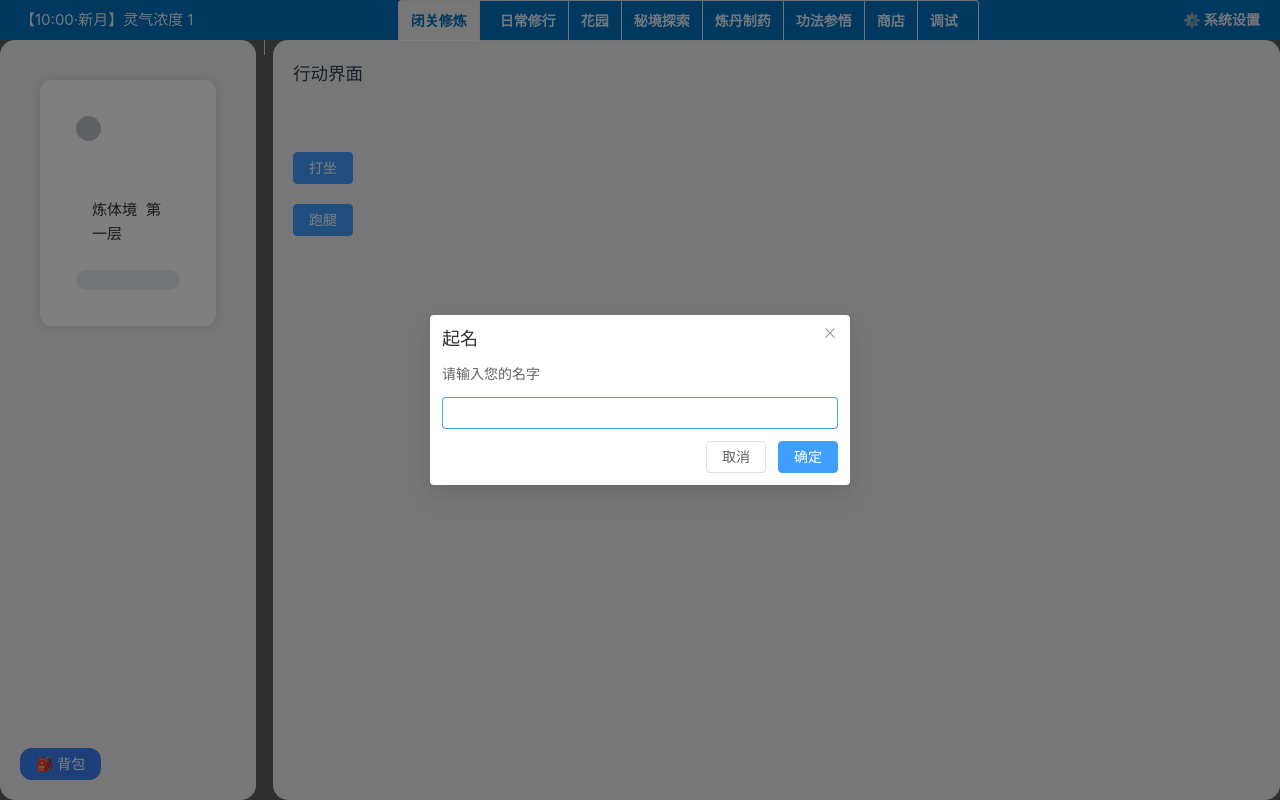
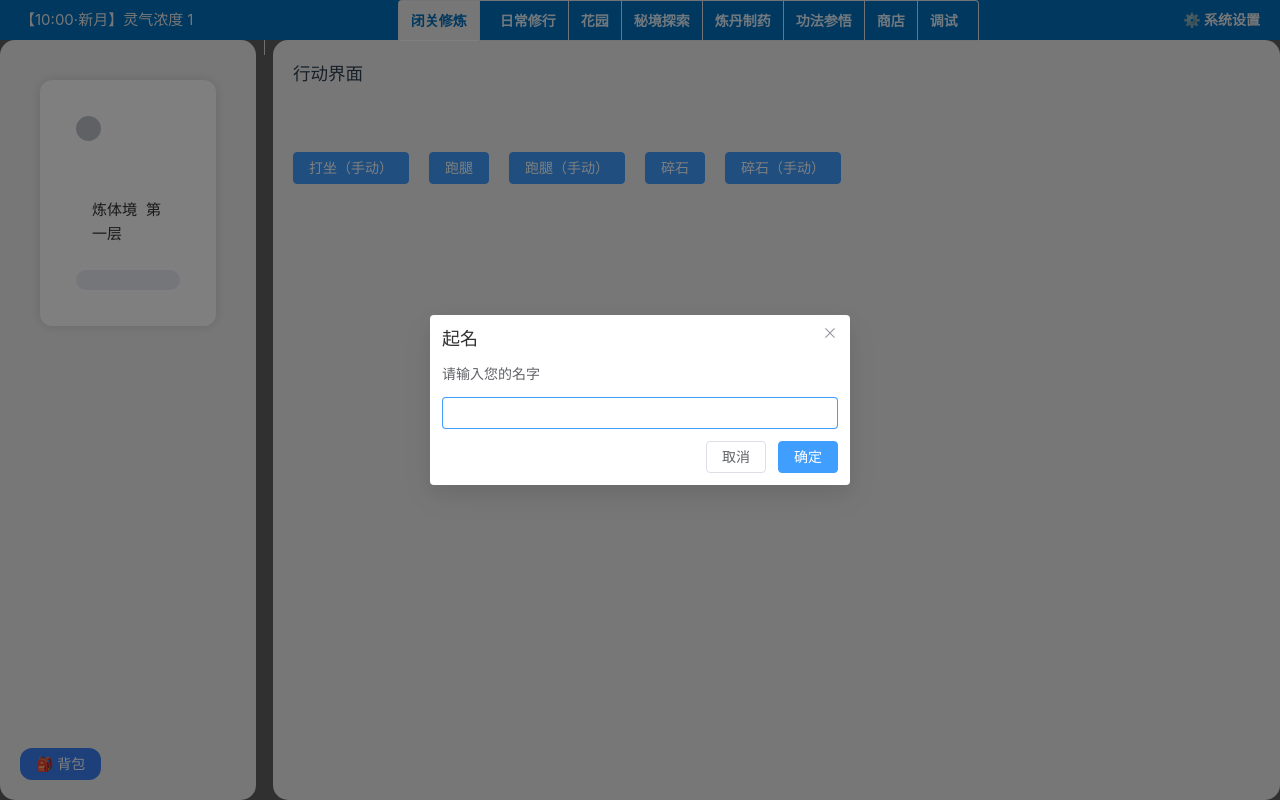
Before and after one commit to gjy1992/CultivatingLoop, a Vue app: page /action in a window 1280 px wide. Built offline with nearby package versions, Linux system fonts and the light colour scheme; the HTML template or start-up script is replaced by a standard one.

Commit message:
凡人阶段流程处理

```diff
--- a/src/modules/Constitution.ts
+++ b/src/modules/Constitution.ts
@@ -91,3 +91,15 @@ const constitutionLists: { [key: string]: Constitution } = {
 
 export default constitutionLists
 export type { Constitution, ConstitutionData }
+
+//心法、被动法术
+const passiveSpells: { [key: string]: Constitution } = {
+  基础吐纳术: {
+    name: '基础吐纳术',
+    description: '基础吐纳术，修仙的基础',
+    level: 1,
+    canLevelUp: false,
+    effect: () => '学会了打坐',
+    unlock: (user: UserStoreType) => false,
+  },
+}
--- a/src/modules/actions.ts
+++ b/src/modules/actions.ts
@@ -7,6 +7,8 @@ interface Action {
   cooldown: number
   minmajorRealm: number
   maxmajorRealm: number
+  immediate?: boolean // 是否立即生效
+  // 立即生效的技能，持续时间和冷却时间不生效
   cost?: (user: UserStoreType) => void
   effect?: (user: UserStoreType) => void
   unlock?: (user: UserStoreType) => boolean //额外解锁条件
@@ -21,8 +23,23 @@ const ActionsMap: Record<string, Action> = {
     cooldown: 10,
     minmajorRealm: 0,
     maxmajorRealm: 3,
+    unlock: (user) => {
+      return user.hasPassiveSkills('基础吐纳术')
+    },
     effect: (user) => {
       user.qiSystem.currentQi += 10
+    },
+  },
+  '打坐（手动）': {
+    name: '打坐（手动）',
+    description: '倾听/感受/思考……\n收益：每次1点灵气',
+    duration: 10,
+    cooldown: 10,
+    minmajorRealm: 0,
+    maxmajorRealm: 3,
+    immediate: true,
+    effect: (user) => {
+      user.qiSystem.currentQi += 1
     },
   },
   跑腿: {
@@ -42,6 +59,65 @@ const ActionsMap: Record<string, Action> = {
       return user.combat.health.current <= 1
     },
   },
+  '跑腿（手动）': {
+    name: '跑腿（手动）',
+    description: '只要996，月入30万不是梦\n消耗：1点生命值\n收益：10-20铜币',
+    duration: 5,
+    cooldown: 5,
+    minmajorRealm: 0,
+    maxmajorRealm: 3,
+    immediate: true,
+    cost: (user) => {
+      user.combat.health.current -= 1
+    },
+    effect: (user) => {
+      user.resources.money += 5
+    },
+    disable: (user) => {
+      return user.combat.health.current <= 1
+    },
+  },
+  碎石: {
+    name: '碎石',
+    description: '80，80，80……\n消耗：5点生命值\n收益：2铜币，10%概率获得1下品灵石',
+    duration: 20,
+    cooldown: 20,
+    minmajorRealm: 1,
+    maxmajorRealm: 100,
+    cost: (user) => {
+      user.combat.health.current -= 5
+    },
+    effect: (user) => {
+      user.resources.money += 2
+      if (Math.random() < 0.1) {
+        user.resources.magicStoneLow += 1
+      }
+    },
+    disable: (user) => {
+      return user.combat.health.current <= 5
+    },
+  },
+  '碎石（手动）': {
+    name: '碎石（手动）',
+    description: '160，160，160……\n消耗：20点生命值\n收益：5铜币，20%概率获得1下品灵石',
+    duration: 20,
+    cooldown: 20,
+    minmajorRealm: 1,
+    maxmajorRealm: 100,
+    immediate: true,
+    cost: (user) => {
+      user.combat.health.current -= 20
+    },
+    effect: (user) => {
+      user.resources.money += 5
+      if (Math.random() < 0.2) {
+        user.resources.magicStoneLow += 1
+      }
+    },
+    disable: (user) => {
+      return user.combat.health.current <= 20
+    },
+  },
 }
 
 interface ActionsData {
--- a/src/stores/bag.ts
+++ b/src/stores/bag.ts
@@ -1,5 +1,7 @@
 // stores/bag.ts
 import { defineStore } from 'pinia'
+import { ItemDB } from './itemsdata/items'
+import { useUserStore } from './user'
 
 export interface BagItem {
   id: string
@@ -14,17 +16,23 @@ export const useBagStore = defineStore('bag', {
   actions: {
     // 添加物品（自动堆叠）
     addItem(id: string, amount: number = 1) {
-      const existing = this.items.find(item => item.id === id)
+      const existing = this.items.find((item) => item.id === id)
       if (existing) {
         existing.amount += amount
       } else {
         this.items.push({ id, amount })
       }
+      //功法自动学习
+      if (id.startsWith('skill_')) {
+        const skillname = ItemDB[id].metadata || ''
+        const user = useUserStore()
+        user.learnPassiveSkills(skillname)
+      }
     },
 
     // 移除物品
     removeItem(id: string, amount: number = 1) {
-      const index = this.items.findIndex(item => item.id === id)
+      const index = this.items.findIndex((item) => item.id === id)
       if (index === -1) return false
 
       const item = this.items[index]
@@ -37,7 +45,7 @@ export const useBagStore = defineStore('bag', {
 
     // 获取某个物品数量
     getItemAmount(id: string) {
-      return this.items.find(item => item.id === id)?.amount || 0
+      return this.items.find((item) => item.id === id)?.amount || 0
     },
 
     // 清空背包
--- a/src/stores/user.ts
+++ b/src/stores/user.ts
@@ -11,6 +11,7 @@ import ActionsMap from '@/modules/actions'
 import type { Action, ActionsData } from '@/modules/actions'
 import GardenModule from '@/modules/gardenModule'
 import type { GardenData } from '@/modules/gardenModule'
+import { useBagStore } from './bag'
 
 const Param = {
   Q0: 200, // 炼体境第一层基础值（建议100~500）
@@ -81,16 +82,16 @@ interface ResourcesSystem {
 }
 
 export const currencyNameMap: Record<keyof ResourcesSystem, string> = {
-  WarehouseLevel: "仓库等级", //仓库等级
-  money: "铜币", //铜币 资源默认值为-1，方便在系统未开启的时候不显示
-  magicStoneLow: "下品灵石", //下品灵石 无存储量
-  magicStoneMid: "中品灵石", //中品灵石 无存储量
-  magicStoneHigh: "上品灵石", //上品灵石 无存储量
-  magicStoneTop: "极品灵石", //极品灵石 无存储量
-  minHerbs: "普通草药", //普通草药，卖钱 存储量为仓库等级*1000
-  midHerbs: "中级草药", //中级草药，灵气池、宗门任务 存储量为仓库等级*100
-  maxHerbs: "高级草药", //高级草药，炼丹 存储量为仓库等级*10
-  contribution: "宗门贡献", // 宗门贡献
+  WarehouseLevel: '仓库等级', //仓库等级
+  money: '铜币', //铜币 资源默认值为-1，方便在系统未开启的时候不显示
+  magicStoneLow: '下品灵石', //下品灵石 无存储量
+  magicStoneMid: '中品灵石', //中品灵石 无存储量
+  magicStoneHigh: '上品灵石', //上品灵石 无存储量
+  magicStoneTop: '极品灵石', //极品灵石 无存储量
+  minHerbs: '普通草药', //普通草药，卖钱 存储量为仓库等级*1000
+  midHerbs: '中级草药', //中级草药，灵气池、宗门任务 存储量为仓库等级*100
+  maxHerbs: '高级草药', //高级草药，炼丹 存储量为仓库等级*10
+  contribution: '宗门贡献', // 宗门贡献
 }
 
 export type { ResourcesSystem }
@@ -376,6 +377,18 @@ class AdventureCombat {
 const combatMgr = new AdventureCombat() // 战斗管理器实例
 export { combatMgr } // 导出战斗管理器实例
 
+interface SkillData {
+  name: string // 技能名称
+  level: number // 技能等级
+}
+
+type UserCondition = (user: UserStoreType) => boolean
+const LevelUpRequirements: [UserCondition?] = [
+  (user) => {
+    return user.hasPassiveSkills('基础吐纳术')
+  },
+]
+
 export const useUserStore = defineStore('user', {
   state: () => ({
     name: '',
@@ -454,21 +467,33 @@ export const useUserStore = defineStore('user', {
       experienceToNextLevel: 0,
       upgradeCost: 0,
     }), //花园数据
+    //心法和被动技能
+    passiveSkills: reactive<Record<string, SkillData>>({}), //被动技能
   }),
   actions: {
     // majorRealmsName
     majorRealmsName(): string {
+      if (this.realmStatus.majorRealm == 0) {
+        return '凡人'
+      }
       const arr = ['炼体', '筑基', '金丹', '元婴', '化神', '合体', '渡劫']
-      return arr[this.realmStatus.majorRealm - 1]
+      return arr[this.realmStatus.majorRealm - 1] + '境'
     },
     // minorRealmsName
     minorRealmsName(): string {
+      if (this.realmStatus.majorRealm == 0) {
+        return ''
+      }
       const arr = ['一', '二', '三', '四', '五', '六', '七', '八', '九']
       return '第' + arr[this.realmStatus.minorRealm - 1] + '层'
     },
     // 计算当前境界突破所需灵气
     calculateRequiredQi() {
       const { majorRealm, minorRealm } = this.realmStatus
+      if (majorRealm == 0) {
+        this.realmStatus.requiredQi = 0
+        return
+      }
       const R = majorRealm - 1 // 大境界
       const r = minorRealm - 1 // 小境界
       let Q0 = Param.Q0 * Math.pow(1 + Param.a, R) * (1 + Param.b * r) * GammaCoef(R, r)
@@ -510,7 +535,12 @@ export const useUserStore = defineStore('user', {
     },
     CanLevelUp(): boolean {
       // 判断是否可以突破
-      return this.qiSystem.currentQi >= this.realmStatus.requiredQi
+      let r = this.qiSystem.currentQi >= this.realmStatus.requiredQi
+      if (this.realmStatus.minorRealm == 9 || this.realmStatus.majorRealm == 0) {
+        const req_func = LevelUpRequirements[this.realmStatus.majorRealm]
+        if (req_func) r = r && req_func(this)
+      }
+      return r
     },
     LevelUp(): void {
       // 增加当前境界小境界
@@ -556,6 +586,7 @@ export const useUserStore = defineStore('user', {
       }
       // 计算当前突破所需灵气
       this.calculateRequiredQi()
+      this.updateActions()
     },
     // 分配灵根点数
     DistributePoints(key: keyof ElementSystem): void {
@@ -623,7 +654,7 @@ export const useUserStore = defineStore('user', {
 
       this.resources.money = Math.max(0, Math.round(this.resources.money * 0.1)) // 金钱重置
       if (this.constitutions.find((a) => a.name == '轮回圣体') === undefined) {
-        this.realmStatus.majorRealm = 1 // 大境界（1-7对应文档境界体系）
+        this.realmStatus.majorRealm = 0 // 大境界（1-7对应文档境界体系）
         this.realmStatus.minorRealm = 1 // 小境界（1-9）
       } else {
         let lv = (this.realmStatus.majorRealm - 1) * 10 + this.realmStatus.minorRealm - 1
@@ -637,12 +668,24 @@ export const useUserStore = defineStore('user', {
       this.qiSystem.concentrationFactor = 1.0 // 当前灵气浓度（0.0-1.0）
       this.qiSystem.lastUpdateTime = new Date().getTime() // 用于离线收益计算
       this.qiSystem.autoGainPerSec = 1 // 自动挂机速率（根据灵根计算）
+      // 剩余属性点有一定程度的继承
+      this.element.unusedPoints =
+        5 +
+        Math.round(
+          Math.sqrt(
+            this.element.metalPoints +
+              this.element.firePoints +
+              this.element.woodPoints +
+              this.element.waterPoints +
+              this.element.earthPoints +
+              this.element.unusedPoints,
+          ),
+        ) // 增加剩余点数
       this.element.metalPoints = 0
       this.element.woodPoints = 0
       this.element.waterPoints = 0
       this.element.firePoints = 0
       this.element.earthPoints = 0
-      this.element.unusedPoints = 5 // 剩余点数
       // 先天体质随机
       let prob = 0.1
       this.constitutions = this.constitutions.filter(() => Math.random() < prob)
@@ -685,9 +728,13 @@ export const useUserStore = defineStore('user', {
 
       GardenModule.reset(this.gardendata) // 重置花园数据
 
+      this.passiveSkills = {} // 清空被动技能
 
+      //背包清空
+      const bag = useBagStore()
+      bag.clearBag() // 清空背包
       // 刷新页面
-      window.location.reload();
+      window.location.reload()
     },
     // 停止战斗
     stopBattle() {
@@ -802,7 +849,15 @@ export const useUserStore = defineStore('user', {
     },
 
     handleAction(action: string) {
+      if (action === '') return
       const a = ActionsMap[action]
+      if (a.disable && a.disable(this)) return
+      if (a.immediate) {
+        //立即行动
+        if (a.cost) a.cost(this)
+        if (a.effect) a.effect(this)
+        return
+      }
       if (!(action in this.actionsStatus))
         this.actionsStatus[action] = { progress: 0, cooldownRemaining: 0, pending: false }
       if (this.actionsStatus[action].cooldownRemaining > 0) {
@@ -827,6 +882,23 @@ export const useUserStore = defineStore('user', {
         }
       }
     },
+
+    hasPassiveSkills(name: string, level?: number): boolean {
+      if (name === '') return false
+      if (!level) level = 0
+      if (this.passiveSkills.hasOwnProperty(name) && this.passiveSkills[name].level >= level)
+        return true
+      else return false
+    },
+
+    learnPassiveSkills(name: string, level?: number) {
+      if (name === '') return
+      if (!level) level = 0
+      if (!this.passiveSkills.hasOwnProperty(name))
+        this.passiveSkills[name] = { name: name, level: 1 }
+      this.passiveSkills[name].level += level
+      this.updateActions()
+    },
   },
   persist: true,
 })
--- a/src/views/ActionsView.vue
+++ b/src/views/ActionsView.vue
@@ -12,7 +12,7 @@
         />
       </div>
     </div>
-    <div class="actions-container">
+    <div class="actions-list">
       <div v-for="action in player.actions" class="action-item">
         <el-button
           type="primary"
@@ -74,6 +74,13 @@ const isActionDisabled = (action: string) => {
   margin-top: 2rem;
 }
 
+.actions-list {
+  display: flex;
+  flex-direction: row;
+  gap: 20px;
+  margin-top: 2rem;
+}
+
 .action-item {
   display: flex;
   align-items: center;
```
Also changed, not shown: src/App.vue (+30 -16 lines), src/stores/itemsdata/items.ts (+19 -17 lines), src/stores/itemsdata/shopList.ts (+11 -15 lines).
